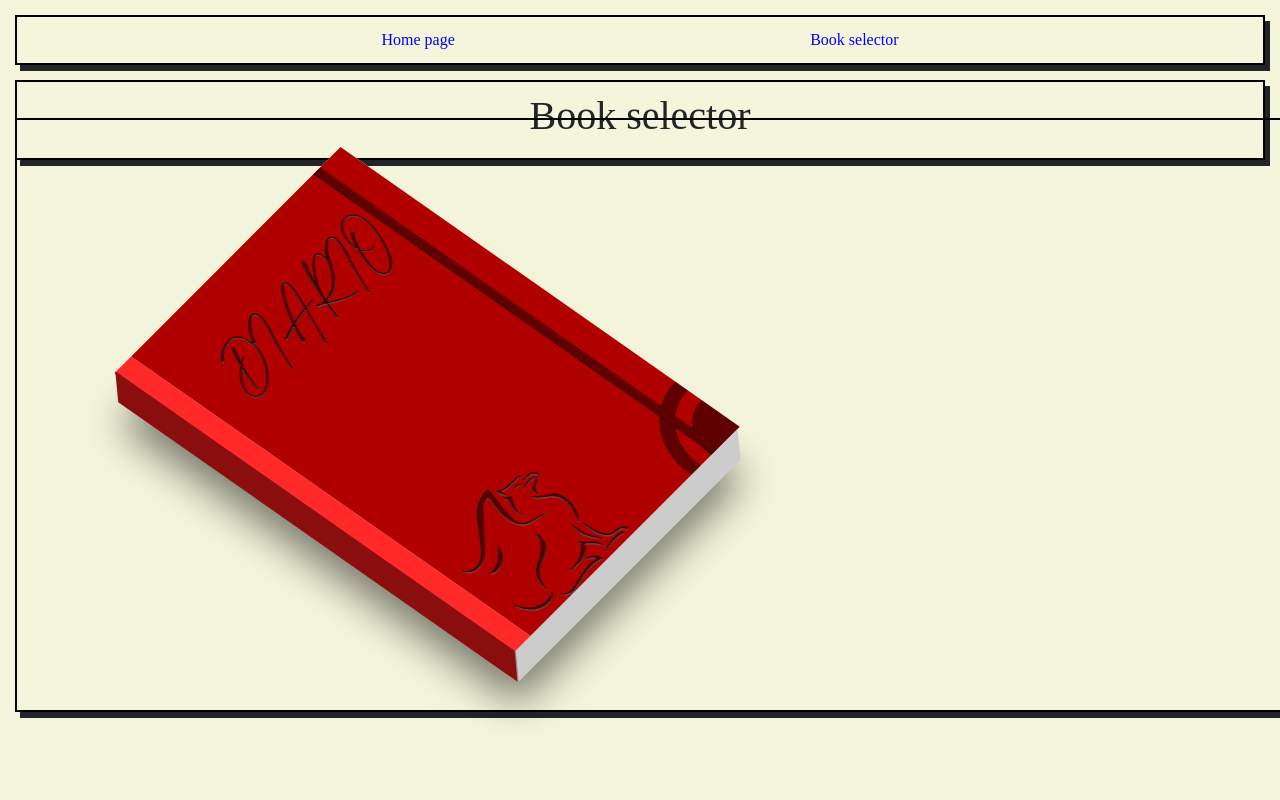
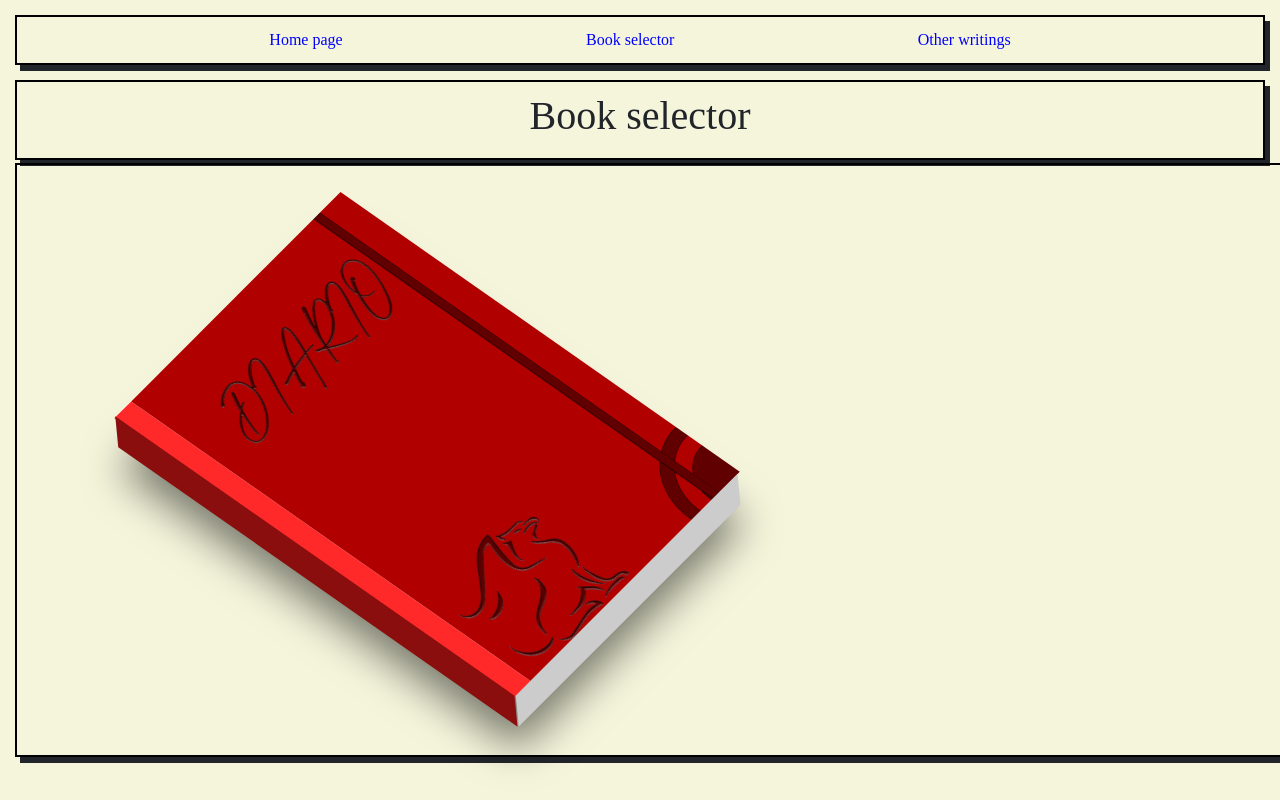
Before and after one commit to kingkardan98/DGM, a Flask app: page /selector in a window 1280 px wide. Run offline with Flask 3, Linux system fonts and the light colour scheme; some libraries are stand-ins or nearby versions.

Commit message:
Correctly spaced jinja links, added link for other writings

```diff
--- a/templates/base.html
+++ b/templates/base.html
@@ -39,8 +39,9 @@
     <body>
         <div class="content">
             <div id="navbar" class="justify-even">
-                <a href="{{ url_for('home')}}" class="aStyle">Home page</a>
-                <a href="{{ url_for('selector')}}" class="aStyle">Book selector</a>
+                <a href="{{ url_for('home') }}" class="aStyle">Home page</a>
+                <a href="{{ url_for('selector') }}" class="aStyle">Book selector</a>
+                <a href="{{ url_for('writings') }}" class="aStyle">Other writings</a>
             </div>
         </div>
         {% block body %}
--- a/templates/book_selector.html
+++ b/templates/book_selector.html
@@ -10,13 +10,18 @@
         Book selector
     </h1>
 </div>
-<div class="content center wide">
+<div class="content center wide" style="margin-top: 60px">
     <!--Book container-->
     <div class="sidebySideBooks paddedBooks">
         <!--Personal diary-->
-        <a href="{{ url_for('diary')}}">
+        <a href="{{ url_for('diary') }}">
             <div class="page">
                     <img src="../static/diary_cover.png" style="width: 370px; height: 600px">
+
+            </div>
+        </a>
+        <a href="{{ url_for('writings') }}">
+            <div class="page2">
 
             </div>
         </a>
--- a/templates/home.html
+++ b/templates/home.html
@@ -14,7 +14,7 @@
         This small webpage is coded in HTML, CSS and JavaScript, running on the Python Flask framework.
     </p>
     <p>
-        It contains a <a href="{{ url_for('selector')}}" class="aStyle">book selector</a>, which leads to two other pages: an excerpt of my <a href="{{ url_for('diary')}}" class="aStyle">personal diary</a> and a selection of <a href="#" class="aStyle">other writings.</a>
+        It contains a <a href="{{ url_for('selector') }}" class="aStyle">book selector</a>, which leads to two other pages: an excerpt of my <a href="{{ url_for('diary') }}" class="aStyle">personal diary</a> and a selection of <a href="#" class="aStyle">other writings.</a>
     </p>
     <p>
         The cover for the diary was designed by me using Photoshop. The diary and all other writings are in their original language (Italian), since most of them are literary writings, and rhymes would be lost in translation.
```
